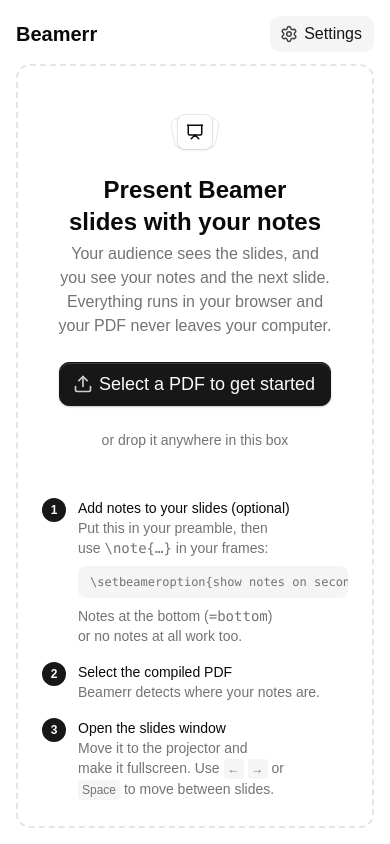
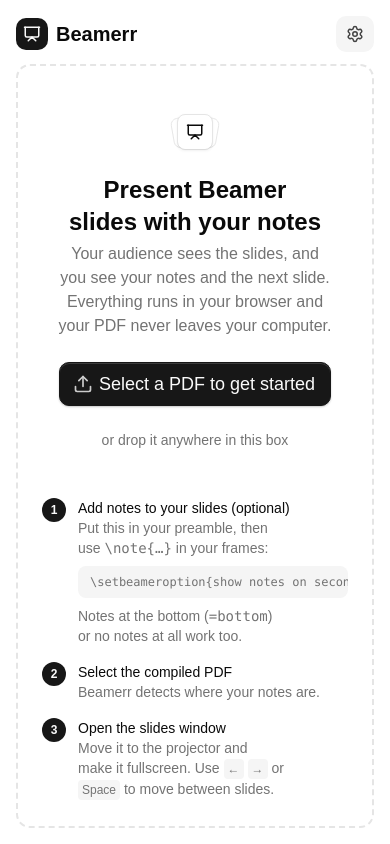
Before and after one commit to KartoffelChipss/beamside, a React (Vite) app: page / in a window 390 px wide. Built offline with nearby package versions, Linux system fonts and the light colour scheme.

Commit message:
Rearrange controls

```diff
--- a/src/App.tsx
+++ b/src/App.tsx
@@ -6,6 +6,7 @@
 import { useTranslation } from 'react-i18next';
 
 import { Button } from './components/ui/button';
+import { AppBrand } from './components/AppBrand';
 import { GetStarted } from './components/GetStarted';
 import { PdfHalfCanvas } from './components/PdfHalfCanvas';
 import { PresentationTimer } from './components/PresentationTimer';
@@ -152,8 +153,13 @@
 
     return (
         <div className="flex h-screen flex-col gap-3 p-4">
-            <header className="flex flex-wrap items-center gap-3">
-                <h1 className="text-xl font-semibold">Beamerr</h1>
+            <header className="flex items-center gap-3">
+                <AppBrand />
+                {doc && (
+                    <span className="min-w-0 truncate text-sm text-muted-foreground" title={fileName}>
+                        {fileName}
+                    </span>
+                )}
 
                 <input
                     ref={fileInputRef}
@@ -162,48 +168,31 @@
                     className="hidden"
                     onChange={(e) => handleFile(e.target.files?.[0])}
                 />
-                {doc && (
-                    <>
-                        <Button variant="default" onClick={() => fileInputRef.current?.click()}>
-                            <Upload />
-                            {t('app.changePdf')}
-                        </Button>
-                        <Button variant="secondary" onClick={openSlidesWindow}>
-                            {popup ? <PictureInPicture /> : <PictureInPicture2 />}
-                            {popup ? t('app.focusSlidesWindow') : t('app.openSlidesWindow')}
-                        </Button>
-                        <SettingsDialog settings={settings} onChange={updateSettings} />
-                        <div className="ml-auto flex items-center gap-2">
-                            {settings.showTimer && <PresentationTimer />}
+                <div className="ml-auto flex shrink-0 items-center gap-2">
+                    {doc && (
+                        <>
                             <Button
-                                variant="outline"
-                                size={'icon-sm'}
-                                aria-label={t('app.previousSlide')}
-                                onClick={() => goTo(page - 1)}
-                                disabled={page <= 1}
+                                variant="secondary"
+                                aria-label={t('app.changePdf')}
+                                onClick={() => fileInputRef.current?.click()}
                             >
-                                <ChevronLeft />
+                                <Upload />
+                                <span className="max-md:sr-only">{t('app.changePdf')}</span>
                             </Button>
-                            <span className="text-sm tabular-nums">
-                                {page} / {pageCount}
-                            </span>
                             <Button
-                                variant="outline"
-                                size={'icon-sm'}
-                                aria-label={t('app.nextSlide')}
-                                onClick={() => goTo(page + 1)}
-                                disabled={page >= pageCount}
+                                variant="secondary"
+                                aria-label={popup ? t('app.focusSlidesWindow') : t('app.openSlidesWindow')}
+                                onClick={openSlidesWindow}
                             >
-                                <ChevronRight />
+                                {popup ? <PictureInPicture /> : <PictureInPicture2 />}
+                                <span className="max-md:sr-only">
+                                    {popup ? t('app.focusSlidesWindow') : t('app.openSlidesWindow')}
+                                </span>
                             </Button>
-                        </div>
-                    </>
-                )}
-                {!doc && (
-                    <div className="ml-auto">
-                        <SettingsDialog settings={settings} onChange={updateSettings} />
-                    </div>
-                )}
+                        </>
+                    )}
+                    <SettingsDialog settings={settings} onChange={updateSettings} />
+                </div>
             </header>
 
             {error && <p className="text-sm text-red-500">{t(`errors.${error}`)}</p>}
@@ -281,6 +270,35 @@
                 )}
             </main>
 
+            {doc && (
+                <footer className="flex items-center justify-between gap-3 sm:grid sm:grid-cols-[1fr_auto_1fr]">
+                    <div className="flex min-w-0">{settings.showTimer && <PresentationTimer />}</div>
+                    <div className="flex items-center gap-2">
+                        <Button
+                            variant="outline"
+                            size="icon"
+                            aria-label={t('app.previousSlide')}
+                            onClick={() => goTo(page - 1)}
+                            disabled={page <= 1}
+                        >
+                            <ChevronLeft />
+                        </Button>
+                        <span className="min-w-16 text-center font-mono text-sm">
+                            {page} / {pageCount}
+                        </span>
+                        <Button
+                            variant="outline"
+                            size="icon"
+                            aria-label={t('app.nextSlide')}
+                            onClick={() => goTo(page + 1)}
+                            disabled={page >= pageCount}
+                        >
+                            <ChevronRight />
+                        </Button>
+                    </div>
+                </footer>
+            )}
+
             {doc &&
                 popup &&
                 createPortal(
--- /dev/null
+++ b/src/components/AppBrand.tsx
@@ -0,0 +1,13 @@
+import { Presentation } from 'lucide-react';
+
+export const AppBrand = () => (
+    <div className="flex shrink-0 items-center gap-2">
+        <span
+            className="flex size-8 items-center justify-center rounded-lg bg-primary text-primary-foreground"
+            aria-hidden
+        >
+            <Presentation className="size-4.5" />
+        </span>
+        <h1 className="text-xl font-semibold">Beamerr</h1>
+    </div>
+);
--- a/src/components/SettingsDialog.tsx
+++ b/src/components/SettingsDialog.tsx
@@ -49,9 +49,9 @@
         <Dialog>
             <DialogTrigger
                 render={
-                    <Button variant="secondary">
+                    <Button variant="secondary" aria-label={t('settings.button')}>
                         <SettingsIcon />
-                        {t('settings.button')}
+                        <span className="max-md:sr-only">{t('settings.button')}</span>
                     </Button>
                 }
             />
```
